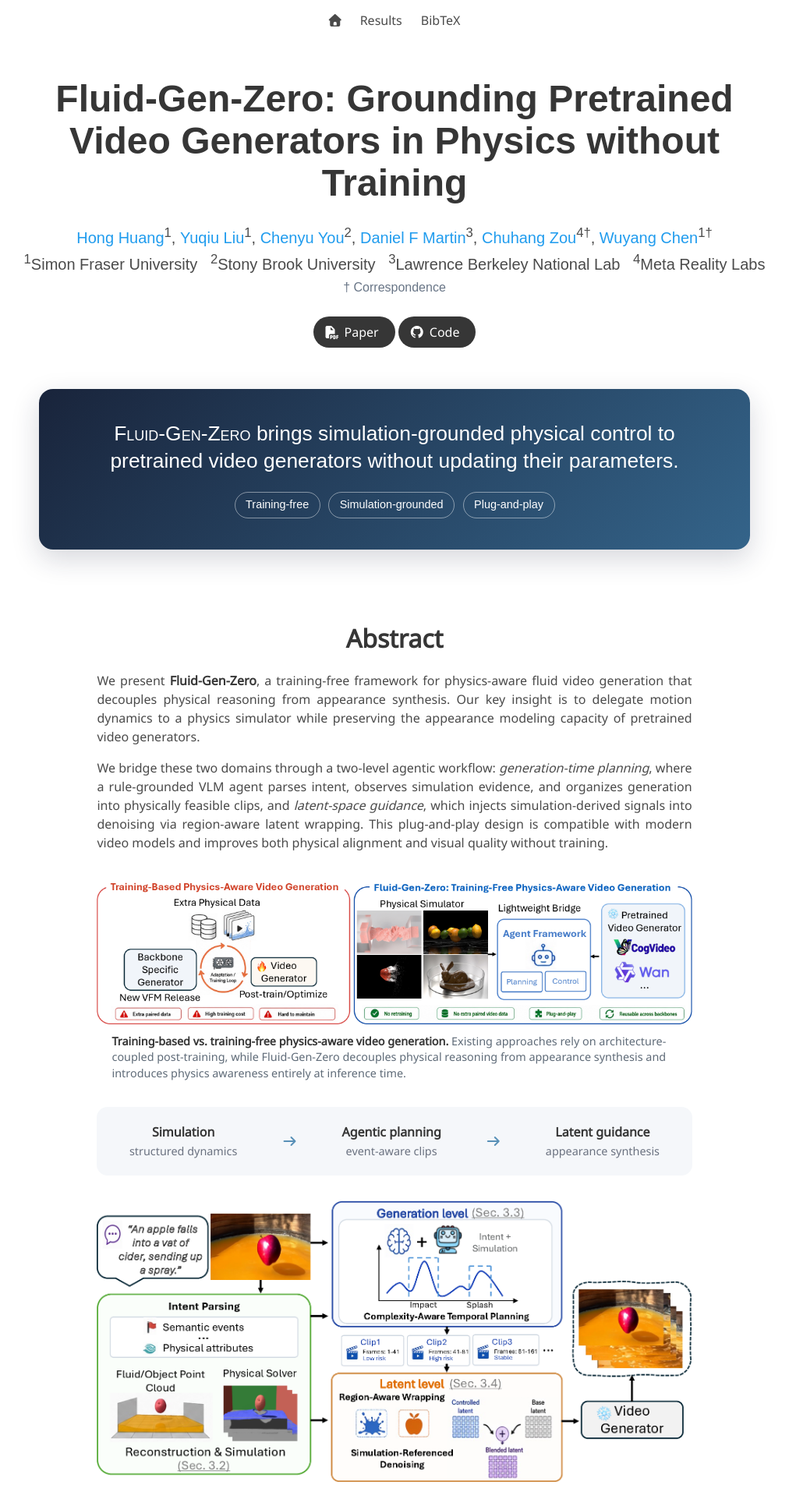
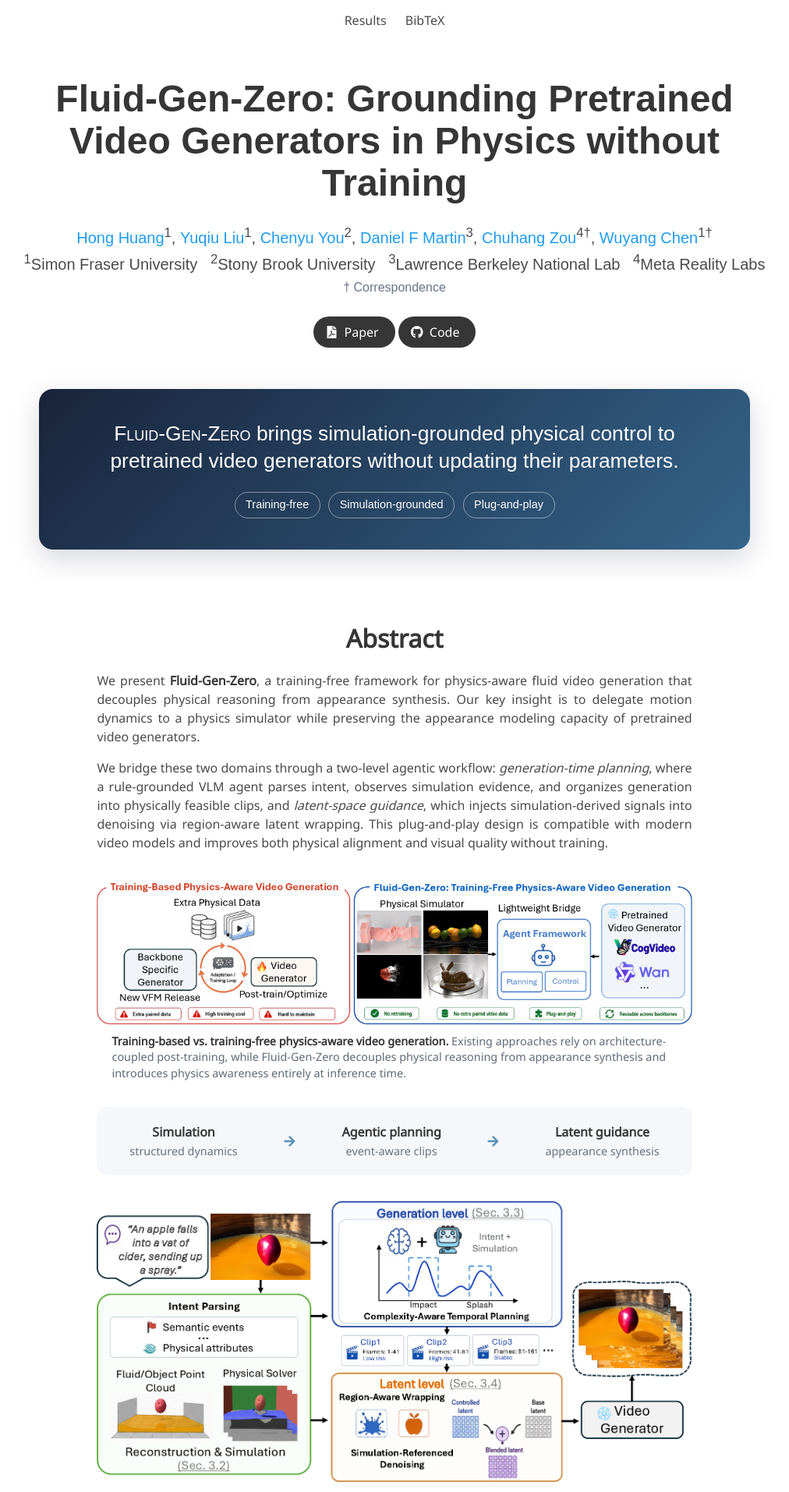
Before and after one commit to hongh0/hongh0.github.io, a Jekyll site: the page Fluid-Gen-Zero/index.html, which Jekyll copies as it is, in a window 1280 px wide. Shown: the top 1914 px of the page at 78% size, without its empty margins (134-1146 px from the left). Built offline with Jekyll 4.4.1, drawn with Linux system fonts in a browser that asks for light colours; nearby versions of some CDN libraries; some web fonts are replaced; library files that are not in the unit come from our copies.

Commit message:
Update project page videos and links

```diff
--- a/Fluid-Gen-Zero/index.html
+++ b/Fluid-Gen-Zero/index.html
@@ -9,13 +9,13 @@
   <link href="https://fonts.googleapis.com/css?family=Google+Sans|Noto+Sans|Castoro" rel="stylesheet">
   <link rel="stylesheet" href="./static/css/bulma.min.css">
   <link rel="stylesheet" href="./static/css/fontawesome.all.min.css">
+  <link rel="stylesheet" href="https://cdnjs.cloudflare.com/ajax/libs/font-awesome/5.15.4/css/all.min.css">
   <link rel="stylesheet" href="./static/css/index.css">
 </head>
 <body>
 <nav class="navbar" role="navigation" aria-label="main navigation">
   <div class="navbar-menu is-active">
     <div class="navbar-start" style="flex-grow: 1; justify-content: center;">
-      <a class="navbar-item" href="#top"><span class="icon"><i class="fas fa-home"></i></span></a>
       <a class="navbar-item" href="#results">Results</a>
       <a class="navbar-item" href="#bibtex">BibTeX</a>
     </div>
@@ -30,7 +30,7 @@
         <div class="is-size-5 publication-authors">
           <span class="author-block"><a href="https://hongh0.github.io/">Hong Huang</a><sup>1</sup>,</span>
           <span class="author-block"><a href="https://autumnyq.github.io/">Yuqiu Liu</a><sup>1</sup>,</span>
-          <span class="author-block"><a href="https://www.stonybrook.edu/ams/faculty/faculty-profiles/chenyu-you.html">Chenyu You</a><sup>2</sup>,</span>
+          <span class="author-block"><a href="https://chenyuyou.me/">Chenyu You</a><sup>2</sup>,</span>
           <span class="author-block"><a href="#" onclick="return false;">Daniel F Martin</a><sup>3</sup>,</span>
           <span class="author-block"><a href="https://zouchuhang.github.io/">Chuhang Zou</a><sup>4</sup><sup>†</sup>,</span>
           <span class="author-block"><a href="https://chenwydj.github.io/">Wuyang Chen</a><sup>1</sup><sup>†</sup></span>
```
Also changed, not shown: other parts of Fluid-Gen-Zero/index.html (+8 -0 lines).
